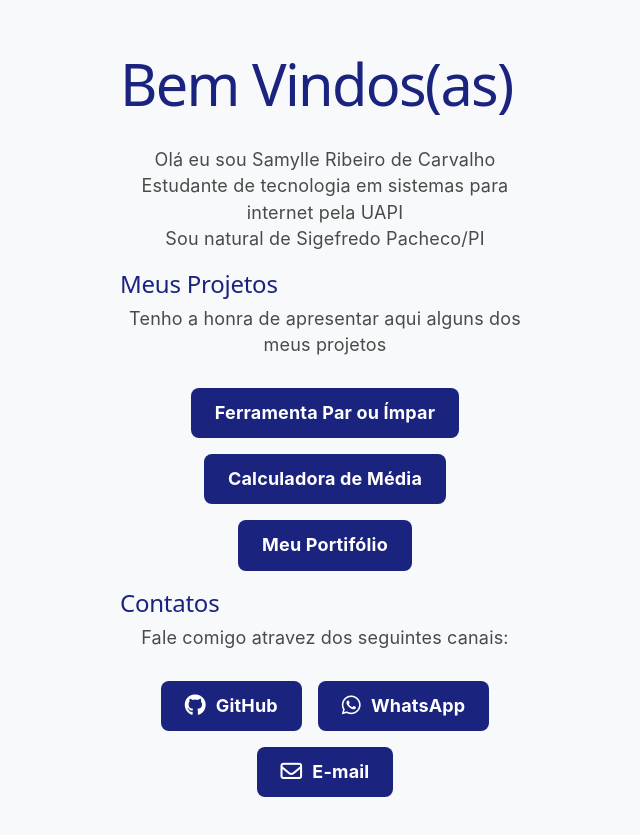
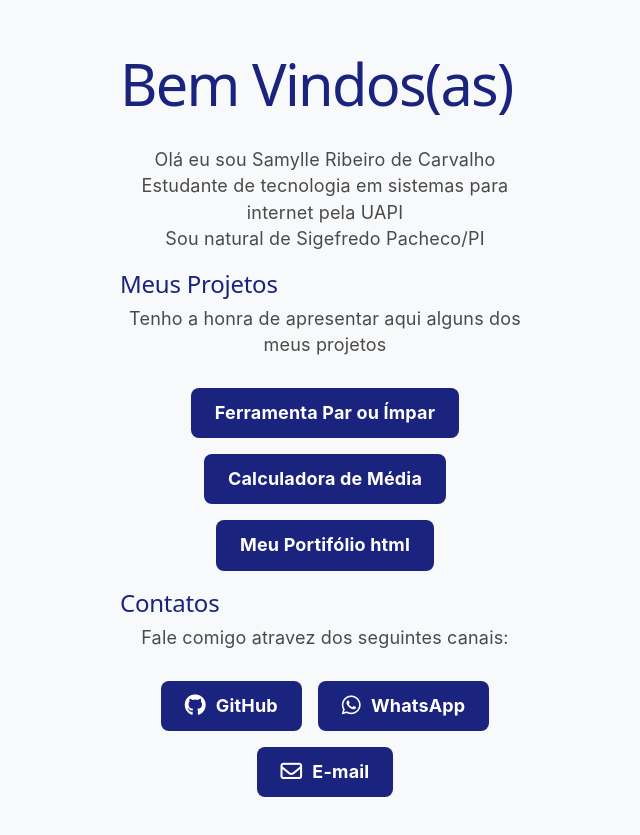
Before and after one commit to samylleribeiro/portifolio-react, a React (Vite) app: page / in a window 1280 px wide. Shown: the whole page, without its empty margins (315-955 px from the left). Built offline with nearby package versions, Linux system fonts and the light colour scheme.

Commit message:
atualizando o link do github

```diff
--- a/src/App.jsx
+++ b/src/App.jsx
@@ -38,11 +38,11 @@ function App() {
           </li>
           <li>
             <a
-              href="https://samyllecarvalho.github.io/MeuPortif-lio/"
+              href="https://samylleribeiro.github.io/meu-portifolio-html/"
               target="_blank"
               rel="noreferrer"
             >
-              Meu Portifólio
+              Meu Portifólio html
             </a>
           </li>
         </ul>
@@ -55,7 +55,7 @@ function App() {
         <ul className="contatos-lista">
           <li>
             <a
-              href="https://github.com/SamylleCarvalho"
+              href="https://github.com/Samylleribeiro"
               target="_blank"
               rel="noreferrer"
             >
```
